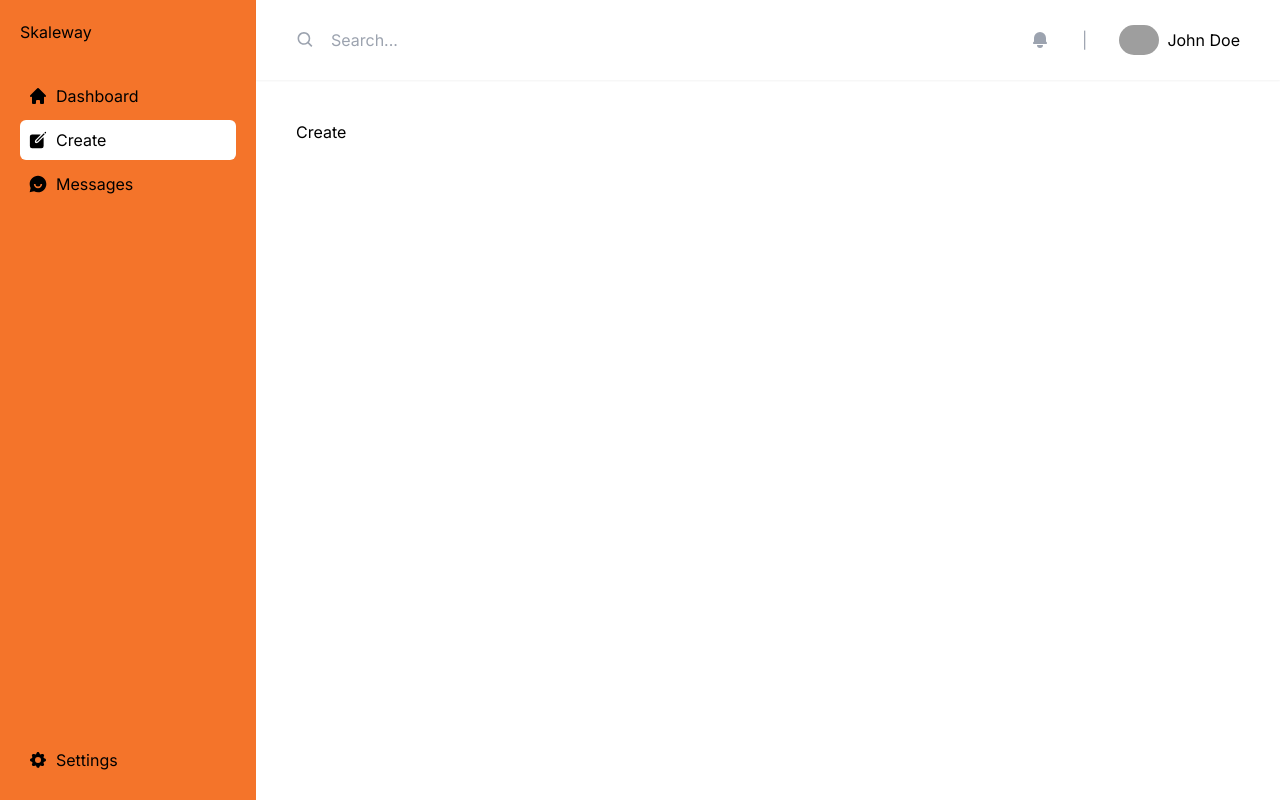
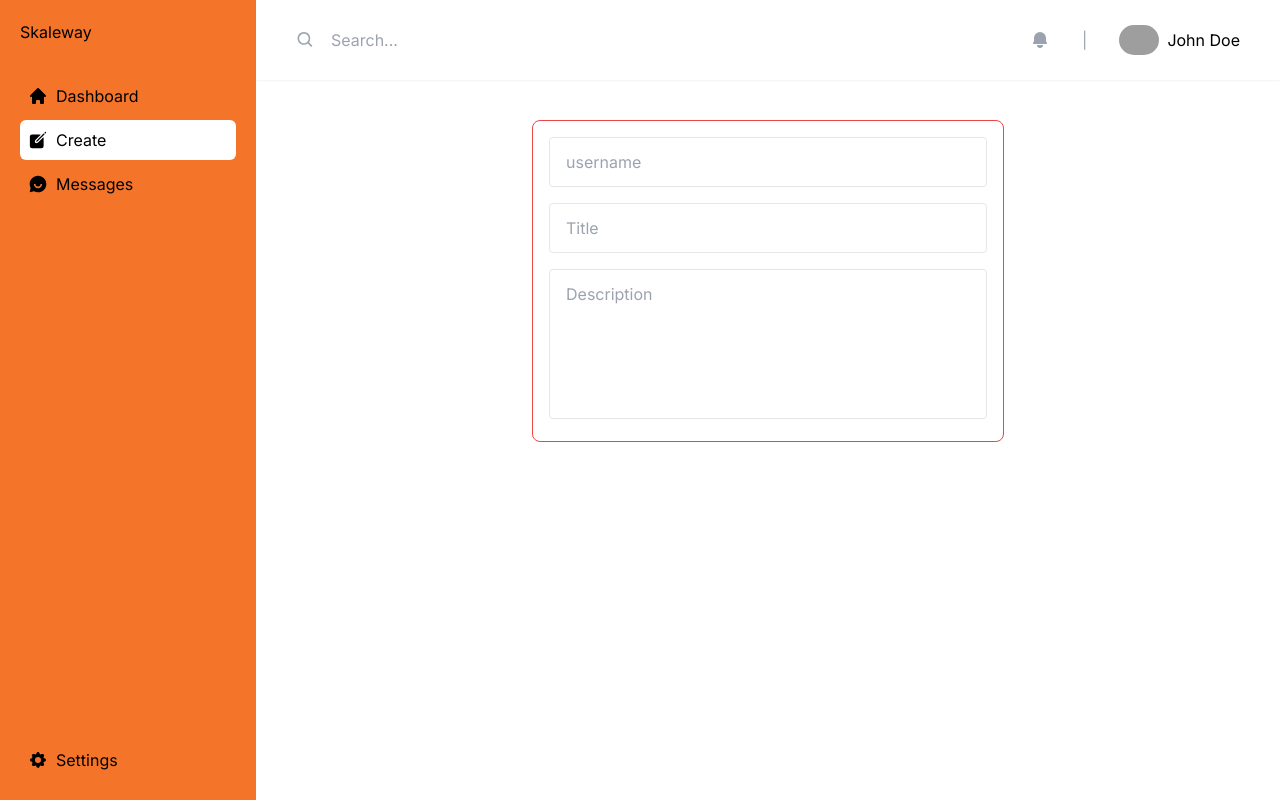
Before and after one commit to code-env/skaleway, a Next.js app: page /admin/create in a window 1280 px wide. Shown: the top 800 px of the page. Built offline with nearby package versions, Linux system fonts and the light colour scheme; grey boxes are pictures that could not be loaded.

Commit message:
added the enquiry form

```diff
--- a/src/app/(site)/components/contact/Form.tsx
+++ b/src/app/(site)/components/contact/Form.tsx
@@ -1,64 +1,16 @@
 "use client";
 
 import Input from "@/components/Input";
-import React, { useState } from "react";
+import React, { HtmlHTMLAttributes, useState } from "react";
 
-type UserData = {
-  username: string;
-  email: string;
-  message: string;
-};
+interface formProps extends HtmlHTMLAttributes<HTMLFormElement> {
+  children: React.ReactNode;
+}
 
-const Form = () => {
-  const [userData, setUserData] = useState<UserData>({
-    username: "",
-    email: "",
-    message: "",
-  });
-
-  const { username, email, message } = userData;
-
-  const handleSubmit = (e: React.FormEvent) => {
-    e.preventDefault();
-  };
-
-  const handleOnChange = (
-    e: React.ChangeEvent<HTMLInputElement | HTMLTextAreaElement>
-  ) => {
-    const { name, value } = e.target;
-    setUserData((prev) => ({
-      ...prev,
-      [name]: value,
-    }));
-  };
+const Form: React.FC<formProps> = ({ children, ...props }) => {
   return (
-    <form onSubmit={handleSubmit} className="flex-1 flex flex-col gap-4">
-      <p className="font-inter text-2xl font-medium">Message Us</p>
-      <Input
-        name="username"
-        placeholder="Username"
-        onChange={handleOnChange}
-        value={username}
-      />
-      <Input
-        name="email"
-        placeholder="Email address"
-        onChange={handleOnChange}
-        value={email}
-      />
-      <Input
-        name="message"
-        placeholder="Message"
-        onChange={handleOnChange}
-        textarea
-        value={message}
-      />
-
-      <div className="w-full flex justify-end">
-        <button className="bg-secondary text-white px-8 transition-all py-3 cursor-pointer rounded hover:opacity-75">
-          Send
-        </button>
-      </div>
+    <form className="flex-1 flex flex-col gap-[10px]" {...props}>
+      {children}
     </form>
   );
 };
--- a/src/app/(site)/components/contact/Messaging.tsx
+++ b/src/app/(site)/components/contact/Messaging.tsx
@@ -1,12 +1,86 @@
+"use client";
+
 import React from "react";
 import Form from "./Form";
-import Map from "./Map";
+import Input from "@/components/Input";
+import { useState } from "react";
+
+type UserData = {
+  firstName: string;
+  lastName: string;
+  email: string;
+  message: string;
+};
 
 const Messaging = () => {
+  const [userData, setUserData] = useState<UserData>({
+    firstName: "",
+    lastName: "",
+    email: "",
+    message: "",
+  });
+
+  const { firstName, lastName, email, message } = userData;
+
+  const handleSubmit = (e: React.FormEvent) => {
+    e.preventDefault();
+  };
+
+  const handleOnChange = (
+    e: React.ChangeEvent<HTMLInputElement | HTMLTextAreaElement>
+  ) => {
+    const { name, value } = e.target;
+    setUserData((prev) => ({
+      ...prev,
+      [name]: value,
+    }));
+  };
+
   return (
     <div className="flex w-full  gap-8 max-[700px]:flex-col">
-      <Form />
-      <Map />
+      <div className="bg-white shadow-lg p-8 rounded-lg w-[70%] mx-auto flex flex-col gap-[17px]">
+        <div className="flex flex-col gap-1">
+          <p className="font-inter text-2xl font-bold">Enquiry Form</p>
+          <p>
+            Are you looking for details about a certain property? Ask us a
+            question using the form below.
+          </p>
+        </div>
+        <Form onSubmit={handleSubmit}>
+          <div className="flex gap-[10px]">
+            <Input
+              name="firstName"
+              placeholder="First name"
+              onChange={handleOnChange}
+              value={firstName}
+            />
+            <Input
+              name="lastName"
+              placeholder="Last name"
+              onChange={handleOnChange}
+              value={lastName}
+            />
+          </div>
+          <Input
+            name="email"
+            placeholder="Email address"
+            onChange={handleOnChange}
+            value={email}
+          />
+          <Input
+            name="message"
+            placeholder="Message"
+            onChange={handleOnChange}
+            textarea
+            value={message}
+          />
+          <div className="w-full flex justify-center">
+            <button className="bg-secondary text-white px-20 transition-all py-3 cursor-pointer rounded hover:opacity-75">
+              Send
+            </button>
+          </div>
+        </Form>
+      </div>
     </div>
   );
 };
--- a/src/app/admin/create/page.tsx
+++ b/src/app/admin/create/page.tsx
@@ -1,7 +1,66 @@
-import React from "react";
+"use client";
+
+import React, { useState } from "react";
+import Input from "@/components/Input";
+
+interface post {
+  username: string;
+  image?: string | null;
+  title: string;
+  description: string;
+}
 
 const Create = () => {
-  return <div>Create</div>;
+  const [userData, setUserData] = useState<post>({
+    username: "",
+    title: "",
+    image: null,
+    description: "",
+  });
+
+  const handleChange = (
+    e: React.ChangeEvent<HTMLInputElement | HTMLTextAreaElement>
+  ) => {
+    const { name, value } = e.target;
+
+    setUserData((prev) => ({
+      ...prev,
+      [name]: value,
+    }));
+  };
+
+  const handleSubmit = (e: React.FormEvent) => {
+    e.preventDefault();
+  };
+
+  const { username, title, image, description } = userData;
+
+  return (
+    <form
+      onSubmit={handleSubmit}
+      className="w-1/2 mx-auto border border-red-500 p-4 rounded-lg flex flex-col gap-4"
+    >
+      <Input
+        name="username"
+        onChange={handleChange}
+        value={username}
+        placeholder="username"
+      />
+      <Input
+        name="title"
+        onChange={handleChange}
+        value={title}
+        placeholder="Title"
+      />
+      <Input
+        name="description"
+        onChange={handleChange}
+        value={description}
+        placeholder="Description"
+        textarea
+      />
+    </form>
+  );
 };
 
 export default Create;
```
